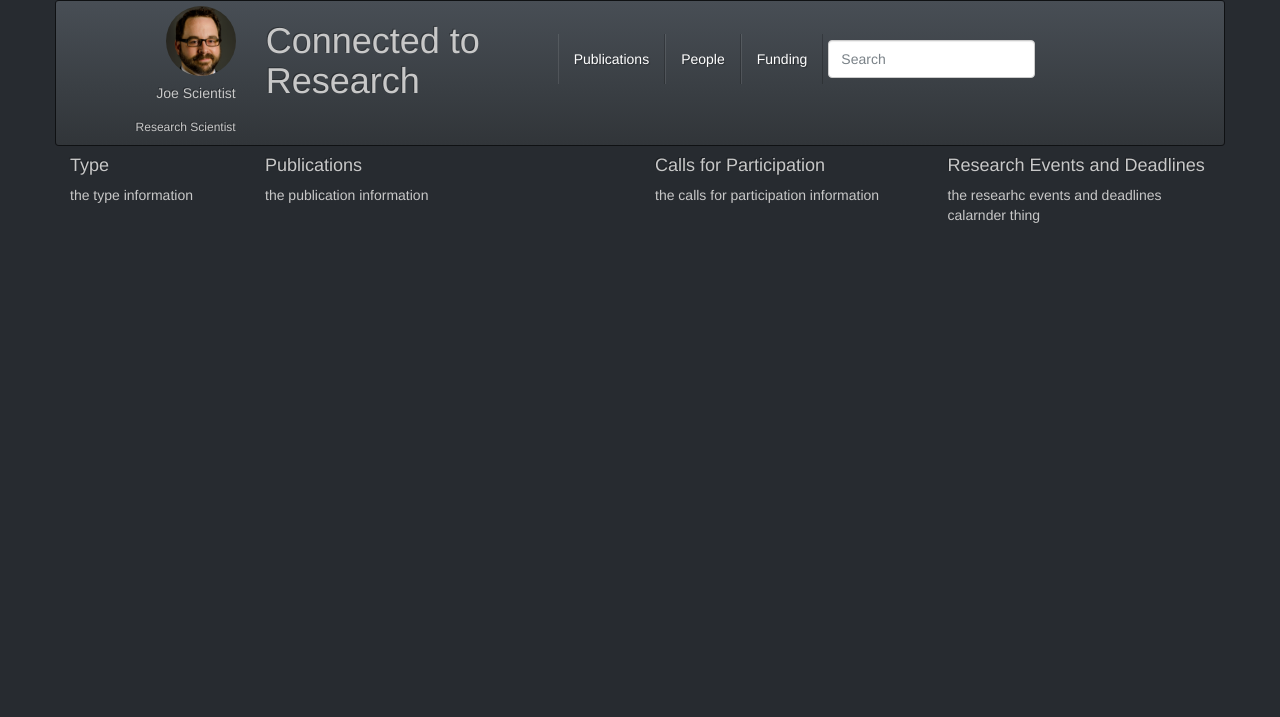
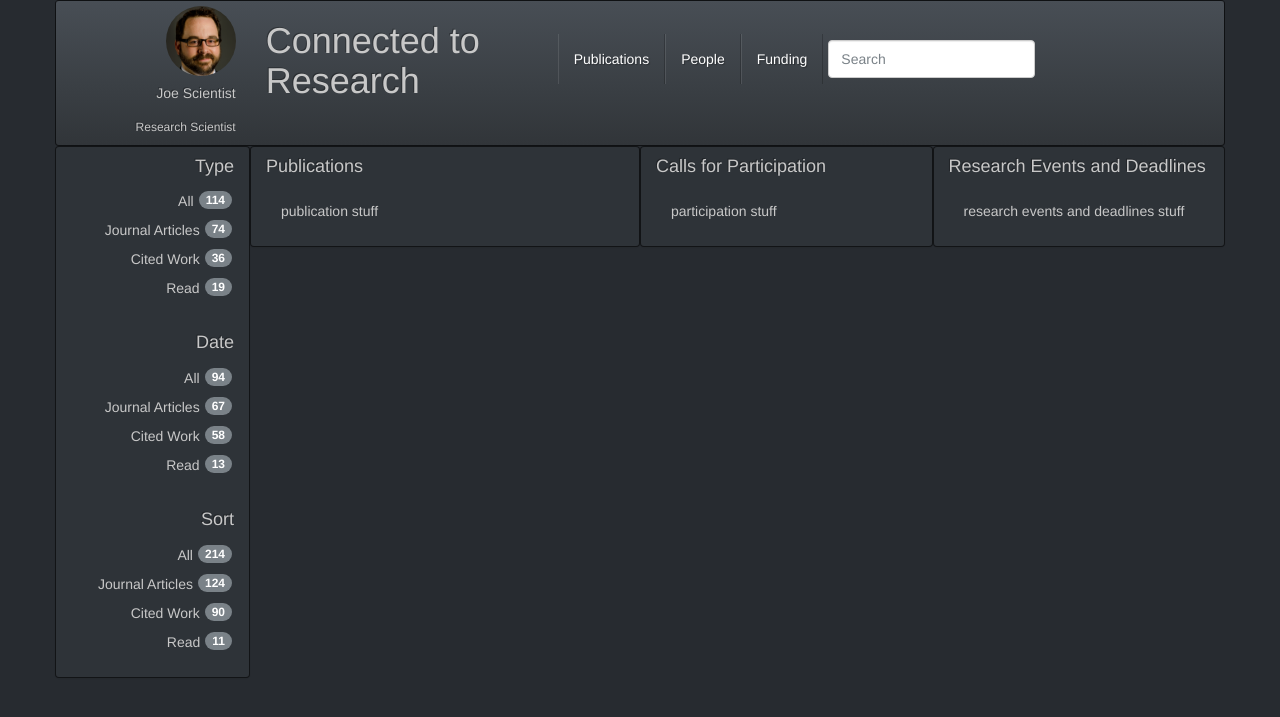
Before and after one commit to winkleda/connected-to-research, a PHP site: page / in a window 1280 px wide. Shown: the top 717 px of the page. Run offline with PHP 8.4, Linux system fonts and the light colour scheme.

Commit message:
added filter column information and changed some of the css to correct the styling

```diff
--- a/css/custom.css
+++ b/css/custom.css
@@ -44,3 +44,19 @@
 	float:right;
 	clear:both;
 }
+
+/*
+ * this is for changing the size of the filter column lists
+ */
+.filter-column-groups{
+	padding:0px;
+}
+.filter-column-groups a{
+	background-color:transparent;
+	border:none;
+	padding: 5px 2px;
+}
+
+.list-group-item > .badge {
+	margin-left:5px;
+}
--- a/index.html
+++ b/index.html
@@ -31,34 +31,91 @@
 		</header>
 		<div id="main-content" class="container">
 			<div class="row">
-				<div class="col-xs-2">
-					<h4>Type</h4>
+				<div id="filter-column" class="col-xs-2 panel panel-default text-right ">
+					<h4 class="panel-header">Type</h4>
+					<div class="panel-body filter-column-groups">
+						<ul class="list-group">
+							<a href="#" class="list-group-item">
+								<span class="badge">114</span>
+								All
+							</a>
+							<a href="#" class="list-group-item">
+								<span class="badge">74</span>
+								Journal Articles
+							</a>
+							<a href="#" class="list-group-item">
+								<span class="badge">36</span>
+								Cited Work
+							</a>
+							<a href="#" class="list-group-item">
+								<span class="badge">19</span>
+								Read
+							</a>
+						</ul>
+					</div>
+					<h4 class="panel-header">Date</h4>
+					<div class="panel-body filter-column-groups">
+						<ul class="list-group">
+							<a href="#" class="list-group-item">
+								<span class="badge">94</span>
+								All
+							</a>
+							<a href="#" class="list-group-item">
+								<span class="badge">67</span>
+								Journal Articles
+							</a>
+							<a href="#" class="list-group-item">
+								<span class="badge">58</span>
+								Cited Work
+							</a>
+							<a href="#" class="list-group-item">
+								<span class="badge">13</span>
+								Read
+							</a>
+						</ul>
+					</div>
+					<h4 class="panel-header ">Sort</h4>
+					<div class="panel-body filter-column-groups">
+						<ul class="list-group">
+							<a href="#" class="list-group-item">
+								<span class="badge">214</span>
+								All
+							</a>
+							<a href="#" class="list-group-item">
+								<span class="badge">124</span>
+								Journal Articles
+							</a>
+							<a href="#" class="list-group-item">
+								<span class="badge">90</span>
+								Cited Work
+							</a>
+							<a href="#" class="list-group-item">
+								<span class="badge">11</span>
+								Read
+							</a>
+						</ul>
+					</div>
 				</div>
-				<div class="col-xs-4">
-					<h4>Publications</h4>
+				<div id="publication-column" class="col-xs-4 panel panel-default ">
+					<h4 class="panel-header">Publications</h4>
+					<div class="panel-body">
+						<p>publication stuff</p>
+					</div>
 				</div>
-				<div class="col-xs-3">
-					<h4>Calls for Participation</h4>
+				<div id="participation-column" class="col-xs-3 panel panel-default ">
+					<h4 class="panel-header">Calls for Participation</h4>
+					<div class="panel-body">
+						<p>participation stuff</p>
+					</div>
 				</div>
-				<div class="col-xs-3">
-					<h4>Research Events and Deadlines</h4>
+				<div id="events-deadlines-column" class="col-xs-3 panel panel-default ">
+					<h4 class="panel-header">Research Events and Deadlines</h4>
+					<div class="panel-body">
+						<p>research events and deadlines stuff</p>
+					</div>
 				</div>
 			</div>
 
-			<div class="row">
-				<div class="col-xs-2">
-					<p>the type information</p>
-				</div>
-				<div class="col-xs-4">
-					<p>the publication information</p>
-				</div>
-				<div class="col-xs-3">
-					<p>the calls for participation information</p>
-				</div>
-				<div class="col-xs-3">
-					<p>the researhc events and deadlines calarnder thing</p>
-				</div>
-			</div>
 		</div>
 
 		<script type="text/javascript" src = "js/angular.min.js"></script>
```
Also changed, not shown: 1 other file.
